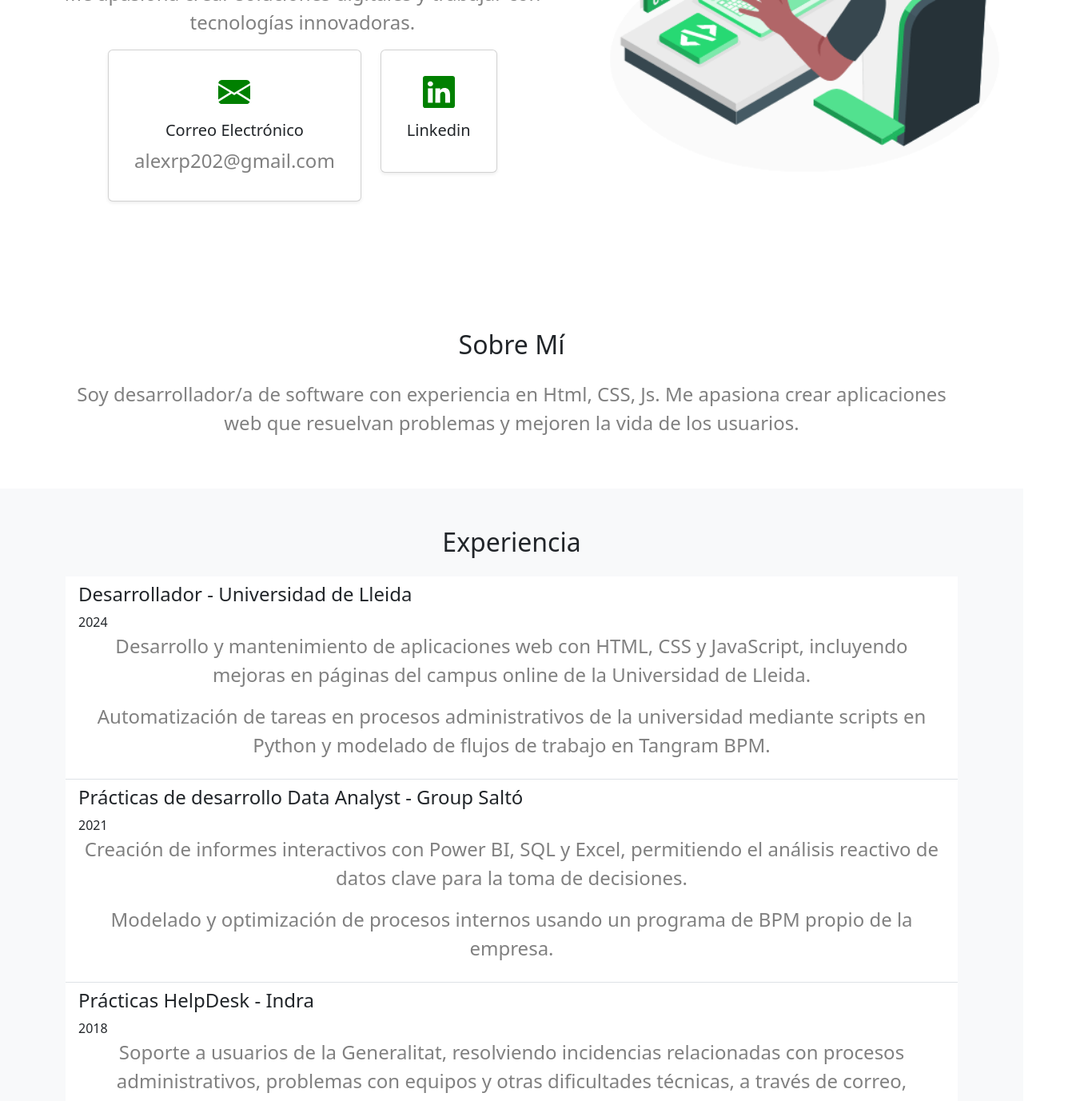
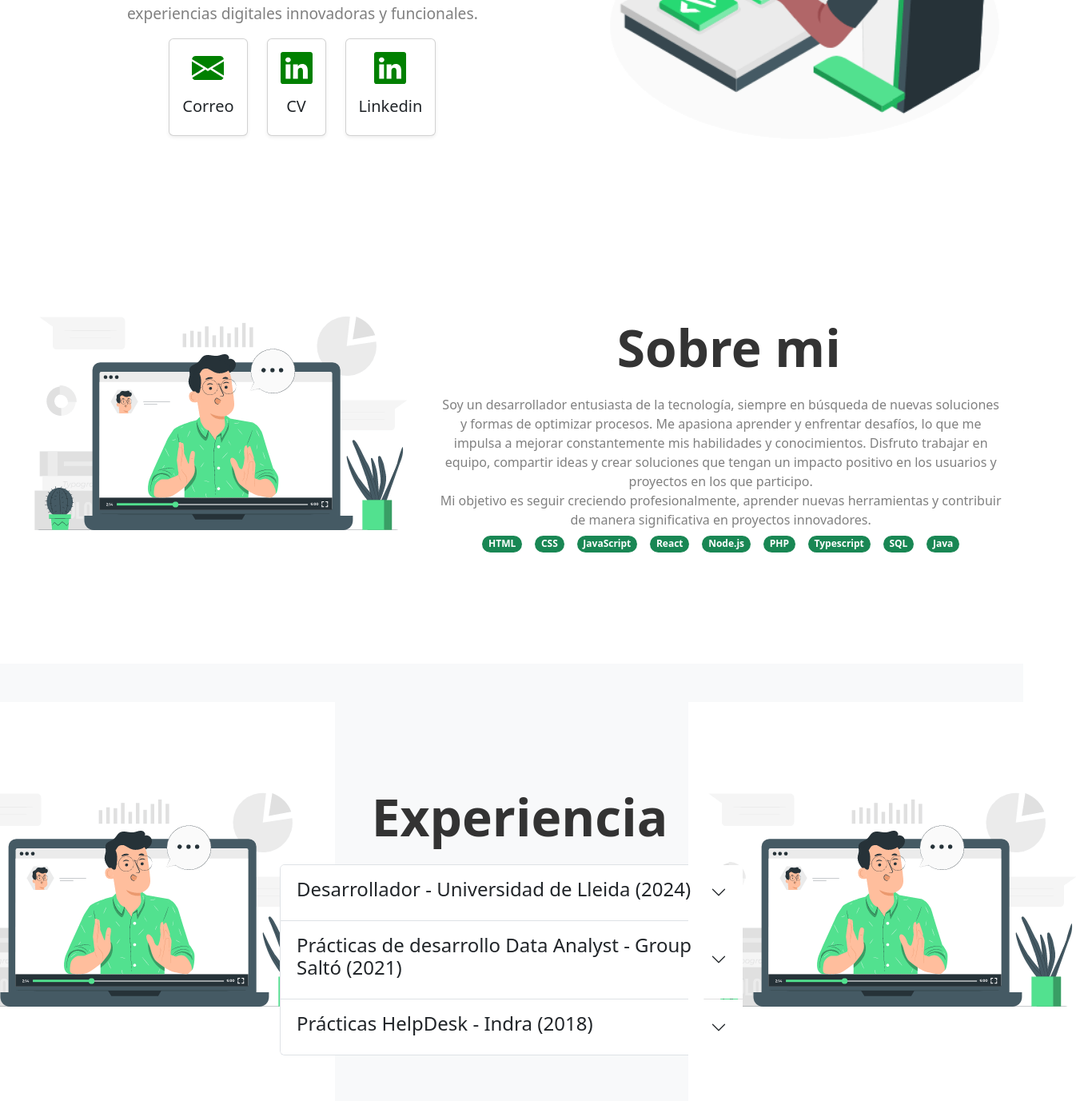
Before and after one commit to alexrp202/mi-cv, a React (Vite) app: page / in a window 1280 px wide. Shown: the part 420-1797 px from the top of the page at 80% size, 1361 px wide, since content can reach past the window. Built offline with nearby package versions, Linux system fonts and the light colour scheme.

Commit message:
remodelacion

```diff
--- a/src/App.tsx
+++ b/src/App.tsx
@@ -1,14 +1,13 @@
 // src/App.tsx
 import React from "react";
 import Header from "./components/Header";
-import About from "./components/About";
 import Experience from "./components/Experience";
 import Skills from "./components/Skills";
 import Portfolio from "./components/Portfolio";
 import FadeInSection from "./components/FadeInSection";
 import "./App.css";
 import Aboutme from "./components/Aboutme";
-
+import Information from "./components/info";
 const App: React.FC = () => {
   return (
     <div className="App">
@@ -16,18 +15,17 @@ const App: React.FC = () => {
       <FadeInSection>
         <Aboutme />
       </FadeInSection>
-      <FadeInSection>
-        <About />
-      </FadeInSection>
+      <Information />
+
       <FadeInSection>
         <Experience />
       </FadeInSection>
-      <FadeInSection>
+      {/* <FadeInSection>
         <Skills />
       </FadeInSection>
       <FadeInSection>
         <Portfolio />
-      </FadeInSection>
+      </FadeInSection>  */}
     </div>
   );
 };
--- a/src/components/About.tsx
+++ /dev/null
@@ -1,18 +0,0 @@
-import { Container } from "react-bootstrap";
-
-const About = () => {
-  return (
-    <section  className="py-5">
-      <Container>
-        <h2 className="text-center mb-4">Sobre Mí</h2>
-        <p className="text-center">
-          Soy desarrollador/a de software con experiencia en Html, CSS, Js. Me
-          apasiona crear aplicaciones web que resuelvan problemas y mejoren la
-          vida de los usuarios.
-        </p>
-      </Container>
-    </section>
-  );
-};
-
-export default About;
--- a/src/components/Aboutme.css
+++ b/src/components/Aboutme.css
@@ -32,10 +32,3 @@
   color: #333; /* Color oscuro para mejorar la visibilidad */
   margin-bottom: 20px;
 }
-
-/* Añadimos mayor tamaño y espacio para la descripción */
-p {
-  font-size: 1.5rem; /* Tamaño más grande para el texto de abajo */
-  color: gray;
-  text-align: center;
-}
--- a/src/components/Aboutme.tsx
+++ b/src/components/Aboutme.tsx
@@ -4,7 +4,7 @@ import "./Aboutme.css"; // Importamos el archivo CSS
 import Contact from "./Contact";
 
 const Aboutme = () => {
-  const [greeting, setGreeting] = useState<string>("Hola");
+  const [greeting, setGreeting] = useState<string>("Hola,");
   const [animate, setAnimate] = useState<boolean>(false);
 
   // Añadimos los nuevos saludos en alemán y chino
@@ -12,8 +12,8 @@ const Aboutme = () => {
     es: "Hola,",
     en: "Hello,",
     fr: "Bonjour,",
-    de: "Hallo,", // Alemán
-    zh: "你好,", // Chino
+    de: "Hallo,",
+    zh: "你好,",
   };
 
   useEffect(() => {
@@ -63,12 +63,12 @@ const Aboutme = () => {
               >
                 {greeting}
               </span>{" "}
-              soy un <br /> Desarrollador{" "}
+              soy <br /> Desarrollador{" "}
               <span style={{ color: "green" }}>Software</span>
             </h1>
-            <p style={{ fontSize: "1.5rem", color: "gray" }}>
-              Me apasiona crear soluciones digitales y trabajar con tecnologías
-              innovadoras.
+            <p style={{ fontSize: "1.2rem", color: "gray" }}>
+              Soy Alex, y me apasiona combinar diseño y programación para crear
+              experiencias digitales innovadoras y funcionales.
             </p>
             <p>
               <Contact />
--- a/src/components/Contact.tsx
+++ b/src/components/Contact.tsx
@@ -10,23 +10,29 @@ const Contact = () => {
       <Row>
         <Col className="mb-5">
           <a href="mailto:alexrp202@gmail.com" className="card-link">
-            <Card className="text-center shadow-sm p-3 bg-white rounded hover-card">
+            <Card className="text-center shadow-sm  bg-white rounded hover-card">
               <Card.Body>
-                <BsEnvelopeFill
-                  size={40}
-                  style={{ color: "green" }}
-                  className="mb-3"
-                />
-
-                <Card.Title>Correo Electrónico</Card.Title>
-                <Card.Text>alexrp202@gmail.com</Card.Text>
+                <BsEnvelopeFill size={40} className="icon-green mb-3" />
+                <Card.Title>Correo </Card.Title>
+                <Card.Text></Card.Text>
               </Card.Body>
             </Card>
           </a>
         </Col>
-        <Col>
+        <Col className="mb-5">
           <a href="" className="card-link">
-            <Card className="text-center shadow-sm p-3 mb-5 bg-white rounded hover-card">
+            <Card className="text-center shadow-sm  bg-white rounded hover-card">
+              <Card.Body>
+                <BsLinkedin size={40} className="icon-green mb-3" />
+                <Card.Title>CV</Card.Title>
+                <Card.Text></Card.Text>
+              </Card.Body>
+            </Card>
+          </a>
+        </Col>
+        <Col className="mb-5">
+          <a href="" className="card-link">
+            <Card className="text-center shadow-sm  bg-white rounded hover-card">
               <Card.Body>
                 <BsLinkedin size={40} className="icon-green mb-3" />
                 <Card.Title>Linkedin</Card.Title>
--- a/src/components/Experience.tsx
+++ b/src/components/Experience.tsx
@@ -1,5 +1,7 @@
-import { Container, ListGroup } from "react-bootstrap";
+import { Container, Accordion, Row, Col } from "react-bootstrap";
+import React, { useState } from "react";
 
+import "./Aboutme.css";
 const Experience = () => {
   const jobs = [
     {
@@ -25,25 +27,78 @@ const Experience = () => {
         "Soporte a usuarios de la Generalitat, resolviendo incidencias relacionadas con procesos administrativos, problemas con equipos y otras dificultades técnicas, a través de correo, teléfono y control remoto.",
     },
   ];
+  // Estado para manejar la expansión al hacer hover
+  const [activeKey, setActiveKey] = useState<string | null>(null);
+
+  const handleMouseEnter = (index: number) => {
+    setActiveKey(index.toString());
+  };
+
+  const handleMouseLeave = () => {
+    setActiveKey(null);
+  };
 
   return (
     <section id="experience" className="py-5 bg-light">
-      <Container>
-        <h2 className="text-center mb-4">Experiencia</h2>
-        <ListGroup variant="flush">
-          {jobs.map((job, index) => (
-            <ListGroup.Item key={index}>
-              <h4>
-                {job.title} - {job.company}
-              </h4>
-              <span>{job.year}</span>
-              <br />
-              <span>{job.Experience.split("\n").map((line, index) => (
-                        <p key={index}>{line}</p> ))}</span>
-
-            </ListGroup.Item>
-          ))}
-        </ListGroup>
+      <Container
+        fluid
+        className="d-flex justify-content-center align-items-center"
+      >
+        <Row className="w-100">
+          <Col
+            xs={12}
+            md={3}
+            className=" d-flex mb-5 justify-content-center align-items-center"
+          >
+            <img
+              src="sobremi.gif"
+              alt="Sobremi GIF"
+              style={{ width: "500px", height: "auto" }}
+            />
+          </Col>
+          <Col
+            md={6}
+            className="d-flex  flex-column align-items-center justify-content-center text-center"
+          >
+            <Container>
+              <h2 className="greeting-text" style={{ marginLeft: "20px" }}>
+                Experiencia
+              </h2>
+              <Accordion activeKey={activeKey}>
+                {jobs.map((job, index) => (
+                  <Accordion.Item
+                    eventKey={index.toString()}
+                    key={index}
+                    onMouseEnter={() => handleMouseEnter(index)}
+                    onMouseLeave={handleMouseLeave}
+                  >
+                    <Accordion.Header>
+                      <h4>
+                        {job.title} - {job.company} ({job.year})
+                      </h4>
+                    </Accordion.Header>
+                    <Accordion.Body>
+                      {job.Experience.split("\n").map((line, index) => (
+                        <p key={index}>{line}</p>
+                      ))}
+                    </Accordion.Body>
+                  </Accordion.Item>
+                ))}
+              </Accordion>
+            </Container>
+          </Col>
+          <Col
+            xs={12}
+            md={3}
+            className=" d-flex mb-5 justify-content-center align-items-center"
+          >
+            <img
+              src="sobremi.gif"
+              alt="Sobremi GIF"
+              style={{ width: "500px", height: "auto" }}
+            />
+          </Col>
+        </Row>
       </Container>
     </section>
   );
--- a/src/components/Skills.tsx
+++ b/src/components/Skills.tsx
@@ -14,12 +14,11 @@ const Skills = () => {
   ];
 
   return (
-    <section id="skills" className="py-5">
+    <section id="skills" className="pt-0">
       <Container>
-        <h2 className="text-center mb-4">Habilidades</h2>
         <div className="d-flex justify-content-center flex-wrap">
           {skills.map((skill, index) => (
-            <Badge key={index} pill bg="primary" className="m-2">
+            <Badge key={index} pill bg="success" className="m-2">
               {skill}
             </Badge>
           ))}
--- /dev/null
+++ b/src/components/info.tsx
@@ -0,0 +1,52 @@
+import { Container, Row, Col } from "react-bootstrap";
+import "./Aboutme.css"; // Importamos el archivo CSS
+import Skills from "./Skills";
+const info = () => {
+  return (
+    <section id="hero" className="pt-0 ">
+      <Container
+        fluid
+        className="d-flex justify-content-center align-items-center"
+      >
+        <Row className="w-100">
+          <Col
+            xs={12}
+            md={5}
+            className=" d-flex mb-5 justify-content-center align-items-center"
+          >
+            <img
+              src="sobremi.gif"
+              alt="Sobremi GIF"
+              style={{ width: "500px", height: "auto" }}
+            />
+          </Col>
+          <Col
+            md={7}
+            className="d-flex  flex-column align-items-center justify-content-center text-center"
+          >
+            {/* Aplicamos la animación "slideDown" solo a la palabra "Hola" */}
+            <h2 className="greeting-text" style={{ marginLeft: "20px" }}>
+              Sobre mi
+            </h2>
+            <p style={{ fontSize: "1rem", color: "gray" }}>
+              Soy un desarrollador entusiasta de la tecnología, siempre en
+              búsqueda de nuevas soluciones y formas de optimizar procesos. Me
+              apasiona aprender y enfrentar desafíos, lo que me impulsa a
+              mejorar constantemente mis habilidades y conocimientos. Disfruto
+              trabajar en equipo, compartir ideas y crear soluciones que tengan
+              un impacto positivo en los usuarios y proyectos en los que
+              participo.
+              <br />
+              Mi objetivo es seguir creciendo profesionalmente, aprender nuevas
+              herramientas y contribuir de manera significativa en proyectos
+              innovadores.
+              <Skills />
+            </p>
+          </Col>
+        </Row>
+      </Container>
+    </section>
+  );
+};
+
+export default info;
```
Also changed, not shown: src/components/Contactme.tsx (deleted, +0 -24 lines), src/components/Hero.tsx (deleted, +0 -23 lines), public/sobremi.gif (added).
